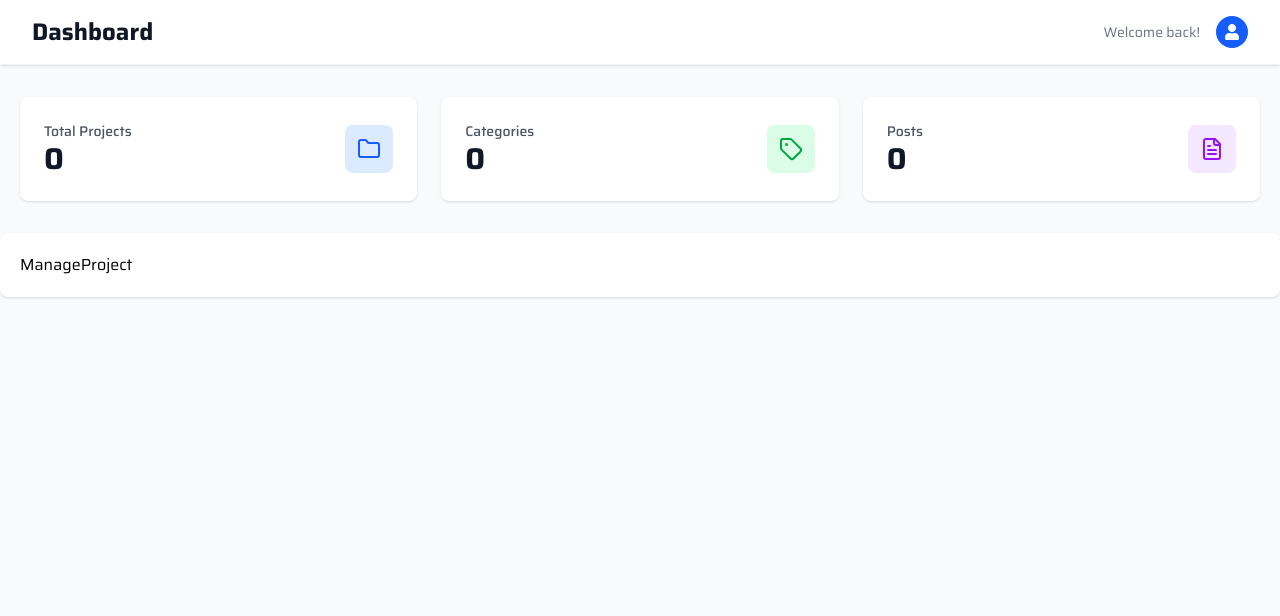
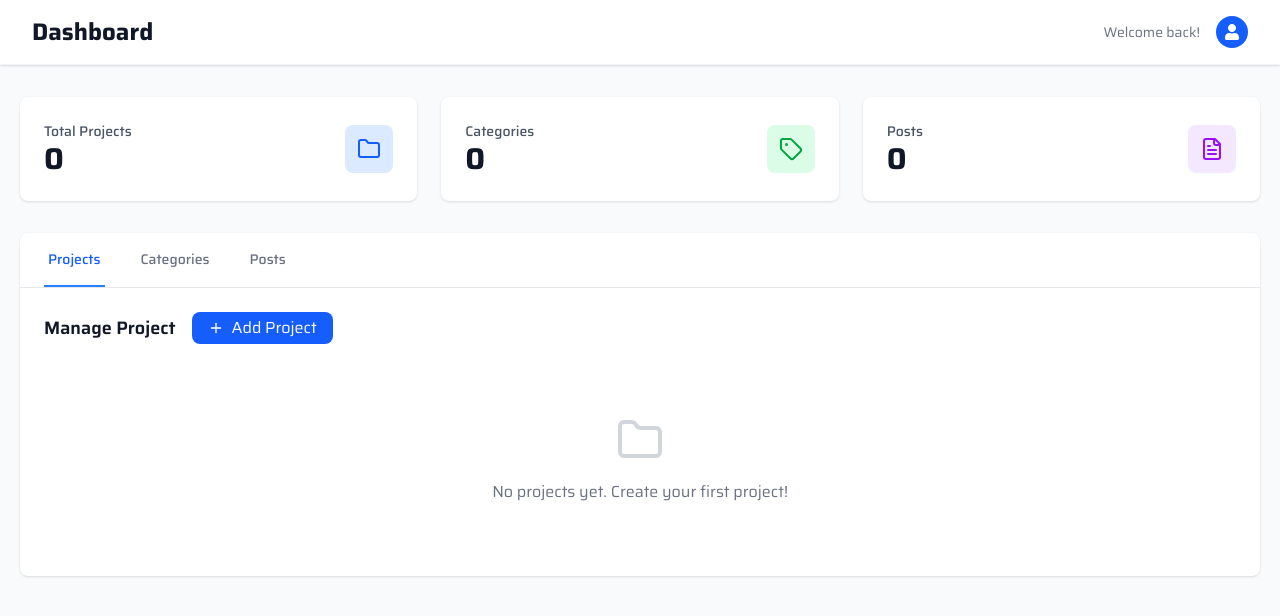
Before and after one commit to anwann16/portfolio-website, a Next.js app: page /dashboard/projects in a window 1280 px wide. Shown: the top 616 px of the page. Built offline with nearby package versions, Linux system fonts and the light colour scheme; what @heroui/react would draw is missing.

Commit message:
Add template dashboard project

```diff
--- a/app/dashboard/layout.tsx
+++ b/app/dashboard/layout.tsx
@@ -1,3 +1,4 @@
+import Tabs from "@/components/(dashboard)/Tabs";
 import Navbar from "@/components/(dashboard)/Navbar";
 import StatsCard from "@/components/(dashboard)/StatsCard";
 
@@ -10,7 +11,10 @@ export default function DashboardLayout({
     <section className="w-screen min-h-screen bg-gray-50">
       <Navbar />
       <StatsCard />
-      <main className="bg-white rounded-lg shadow p-5">{children}</main>
+      <main className="bg-white rounded-lg shadow mx-5">
+        <Tabs />
+        {children}
+      </main>
     </section>
   );
 }
--- a/app/dashboard/projects/page.tsx
+++ b/app/dashboard/projects/page.tsx
@@ -1,7 +1,30 @@
 import React from "react";
+import { Folder, Plus } from "lucide-react";
 
 const ManageProject = () => {
-  return <div className="text-black">ManageProject</div>;
+  const projects = [];
+  return (
+    <div className="p-6">
+      {/* Add Button */}
+      <div className="flex items-center gap-4 mb-6">
+        <h2 className="text-lg font-semibold text-gray-900 capitalize">
+          Manage Project
+        </h2>
+        <button className="flex items-center cursor-pointer space-x-2 bg-blue-600 text-white px-4 py-1 rounded-lg hover:bg-blue-700 transition-colors">
+          <Plus className="w-4 h-4" />
+          <span>Add Project</span>
+        </button>
+      </div>
+
+      {/* Content */}
+      <div className="grid gap-4">
+        <div className="text-center py-12 text-gray-500">
+          <Folder className="w-12 h-12 mx-auto mb-4 text-gray-300" />
+          <p>No projects yet. Create your first project!</p>
+        </div>
+      </div>
+    </div>
+  );
 };
 
 export default ManageProject;
--- /dev/null
+++ b/components/(dashboard)/Tabs.tsx
@@ -0,0 +1,32 @@
+"use client";
+
+import Link from "next/link";
+import { usePathname } from "next/navigation";
+
+type ActiveTab = "projects" | "categories" | "posts";
+
+const Tabs = () => {
+  const pathName = usePathname();
+
+  return (
+    <div className="border-b border-gray-200">
+      <nav className="flex space-x-8 px-6">
+        {(["projects", "categories", "posts"] as ActiveTab[]).map((tab) => (
+          <Link
+            key={tab}
+            href={`/dashboard/${tab}`}
+            className={`py-4 px-1 border-b-2 font-medium text-sm capitalize transition-colors ${
+              pathName.includes(tab)
+                ? "border-blue-500 text-blue-600"
+                : "border-transparent text-gray-500 hover:text-gray-700 hover:border-gray-300"
+            }`}
+          >
+            {tab}
+          </Link>
+        ))}
+      </nav>
+    </div>
+  );
+};
+
+export default Tabs;
--- /dev/null
+++ b/tailwind.config.js
@@ -0,0 +1,14 @@
+// tailwind.config.js
+const {heroui} = require("@heroui/theme");
+
+/** @type {import('tailwindcss').Config} */
+module.exports = {
+  content: [
+    "./node_modules/@heroui/theme/dist/components/(button|tabs|ripple|spinner).js",
+  ],
+  theme: {
+    extend: {},
+  },
+  darkMode: "class",
+  plugins: [heroui()],
+};
```
Also changed, not shown: package.json (+6 -3 lines), 1 other file (tests, documents, lock files or other folders).
